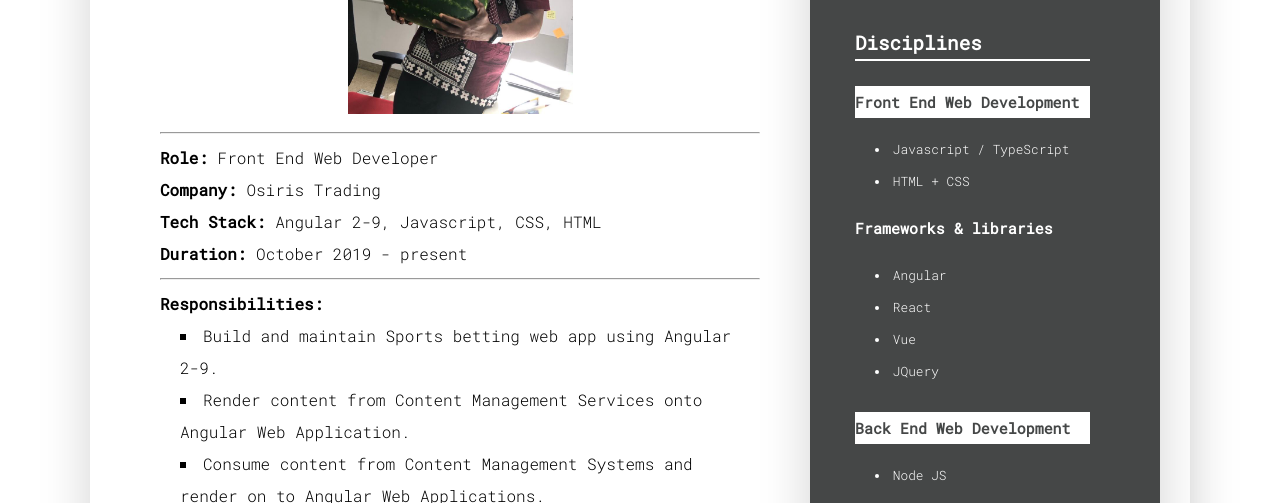
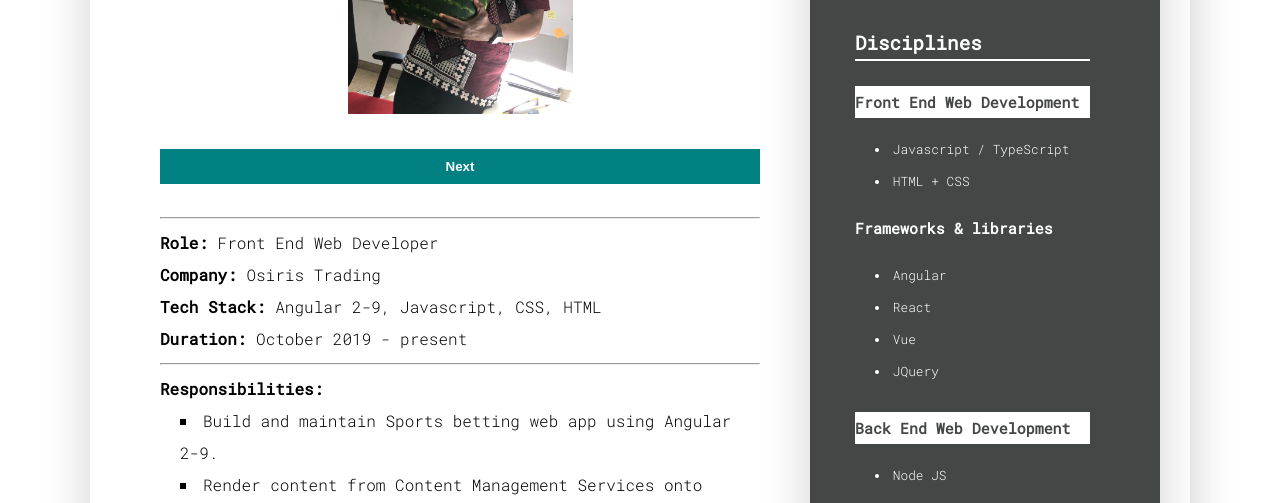
Before and after one commit to Mpilo-Pillz/mtfknd-cv, a plain HTML site: page index.html in a window 1280 px wide. Shown: the part 560-1063 px from the top of the page. Drawn offline with nearby package versions, Linux system fonts and the light colour scheme.

Commit message:
adding extra next button for better user expereince

```diff
--- a/app.js
+++ b/app.js
@@ -17,11 +17,11 @@ const data = [
     techstack: "Selenium, C-sharp, SpecFlow, Appium, Jenkins",
     duration: "November 2018 - September 2019",
     image: "./assets/nikita.jpg",
-    bulletpointone: "Create and Maintain Automated end to end tests using Selenium to test web applications",
-    bulletpointtwo: "Create and Maintain Automated tests that execute on Mobile Native Android iOS Apps and Mobile web browsers using Appium",
-    bulletpointthree: "Create readable and maintainable that conform to user acceptance criteria using Gherkin style syntax with SpecFlow and Cucumber",
-    bulletpointfour: "Build and Maintain CI pipeline for automated scheduled execution of regression tests using Jenkins",
-    bulletpointfive: "Train non techncal testers on how to build, maintain and execute automated tests"
+    bulletpointone: "Create and Maintain Automated end to end tests using Selenium to test web applications.",
+    bulletpointtwo: "Create and Maintain Automated tests that execute on Mobile Native Android iOS Apps and Mobile web browsers using Appium.",
+    bulletpointthree: "Create readable and maintainable that conform to user acceptance criteria using Gherkin style syntax with SpecFlow and Cucumber.",
+    bulletpointfour: "Build and Maintain CI pipeline for automated scheduled execution of regression tests using Jenkins.",
+    bulletpointfive: "Train non techncal testers on how to build, maintain and execute automated tests."
   },
   {
     title: "Test Automation Engineer",
@@ -41,8 +41,10 @@ const workExperiences = workExperienceIterator(data);
 
 nextWorkExperience();
 
-document.querySelector('#next').addEventListener('click', nextWorkExperience);
-
+document.querySelectorAll('.next').forEach(button => {
+  button.addEventListener('click', nextWorkExperience);
+});
+document.querySelectorAll
 function nextWorkExperience() {
     const currentWorkExperience = workExperiences.next().value;
 
--- a/index.html
+++ b/index.html
@@ -92,8 +92,9 @@
                     </div>
                     <div class="workExperience">
                         <div id="imageDisplay"></div>
+                        <button class="cv-margin-top--md cv-margin-bottom--md next" type="button" id="next">Next</button>
                         <div id="workExperienceDisplay"></div>
-                        <button class="cv-margin-top--md cv-margin-bottom--md" type="button" id="next">Next</button>
+                        <button class="cv-margin-top--md cv-margin-bottom--md next" type="button" id="next">Next</button>
                     </div>
 
                    </section>
@@ -110,7 +111,7 @@
                       stack web development, and mobile app development. I enjoy learning on Udemy.
 
                       <br> <br>
-                        When I am not in front of my IDE but still infront of my computer, I watch a lot of Sitcoms and Japanese Anime. I am a big Marvel, DC and Star Wars
+                        When I am not in front of my IDE but still in front of my computer, I watch a lot of Sitcoms and Japanese Anime. I am a big Marvel, DC and Star Wars
                         fan. I am a sports fan, I primarily follow football, athletics, boxing and mixed martial arts. I love to exercise, As much as I am
                         a fan of functional programming, I am also equally a fan of Functional Fitness Training and High Intensity Interval Training.
 
```
